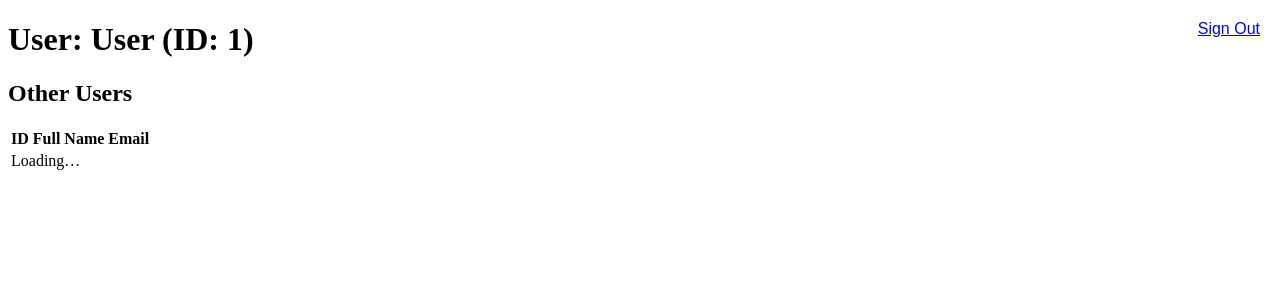
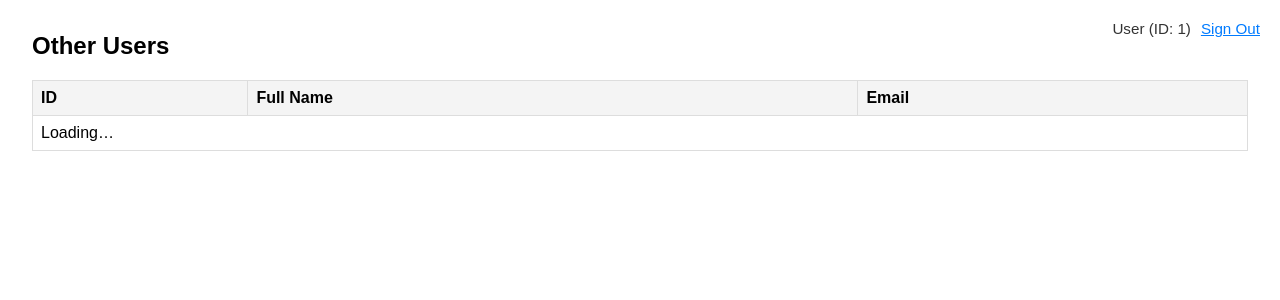
Before and after one commit to Arman-Mojaver/django-project, a Django app: page /users/1/ in a window 1280 px wide. Shown: the top 300 px of the page. Run offline with Django 3.2, Linux system fonts and the light colour scheme; tables that the repository leaves empty hold one stand-in row (values such as "Sample post"); data that the repository does not hold is empty; some libraries are stand-ins or nearby versions.

Commit message:
templates: refactor templates, user base.html

```diff
--- /dev/null
+++ b/jbl_chat/chat/templates/base.html
@@ -0,0 +1,70 @@
+<!DOCTYPE html>
+<html lang="en">
+<head>
+  <meta charset="UTF-8" />
+  <title>{% block title %}Chat App{% endblock %}</title>
+  <script src="https://unpkg.com/htmx.org@1.9.2"></script>
+  {% block head_extra %}{% endblock %}
+</head>
+<body>
+  <div class="top-bar">
+    <span class="user-info">{{ user_fullname }} (ID: {{ user_id }})</span>
+    <a href="/login/" class="signout-link">Sign Out</a>
+  </div>
+
+  {% block content %}{% endblock %}
+  {% block scripts %}{% endblock %}
+</body>
+<style>
+  body {
+    font-family: sans-serif;
+    margin: 2rem;
+  }
+
+  table {
+    width: 100%;
+    border-collapse: collapse;
+    margin-top: 1rem;
+  }
+
+  th, td {
+    padding: 0.5rem;
+    border: 1px solid #ddd;
+    text-align: left;
+  }
+
+  th {
+    background-color: #f4f4f4;
+  }
+
+  #error {
+    color: red;
+    margin-top: 1rem;
+  }
+
+  .top-bar {
+  position: absolute;
+  top: 20px;
+  right: 20px;
+  display: flex;
+  align-items: center;
+  gap: 10px; /* space between username and sign out link */
+  font-family: sans-serif;
+}
+
+.user-info {
+  font-size: 0.95rem;
+  color: #333;
+}
+
+.signout-link {
+  font-size: 0.95rem;
+  color: #007bff;
+  text-decoration: underline;
+  cursor: pointer;
+}
+
+
+
+
+</style>
--- a/jbl_chat/chat/templates/users.html
+++ b/jbl_chat/chat/templates/users.html
@@ -1,16 +1,8 @@
-<!DOCTYPE html>
-<html>
-<head>
-  <title>Users</title>
-  <script src="https://unpkg.com/htmx.org@1.9.2"></script>
+{% extends "base.html" %}
 
-</head>
-<body>
+{% block title %}Users{% endblock %}
 
-  <a href="/login/" class="signout-link">Sign Out</a>
-
-  <h1>User: {{ user_fullname }} (ID: {{ user_id }})</h1>
-
+{% block content %}
 <h2>Other Users</h2>
 <table
   id="users-table"
@@ -22,15 +14,13 @@
   <thead>
     <tr><th>ID</th><th>Full Name</th><th>Email</th></tr>
   </thead>
-
   <tbody>
     <tr><td colspan="3">Loading…</td></tr>
   </tbody>
 </table>
+{% endblock %}
 
-</body>
-</html>
-
+{% block scripts %}
 <script>
   const currentUserId = {{ user_id }};
 
@@ -56,12 +46,4 @@
     });
   }
 </script>
-
-<style>
-  .signout-link {
-    position: absolute;
-    top: 20px;
-    right: 20px;
-    font-family: sans-serif;
-  }
-</style>
+{% endblock %}
```
Also changed, not shown: jbl_chat/chat/templates/messages.html (+11 -47 lines). Lines whose indentation alone changed are shown as unchanged.
